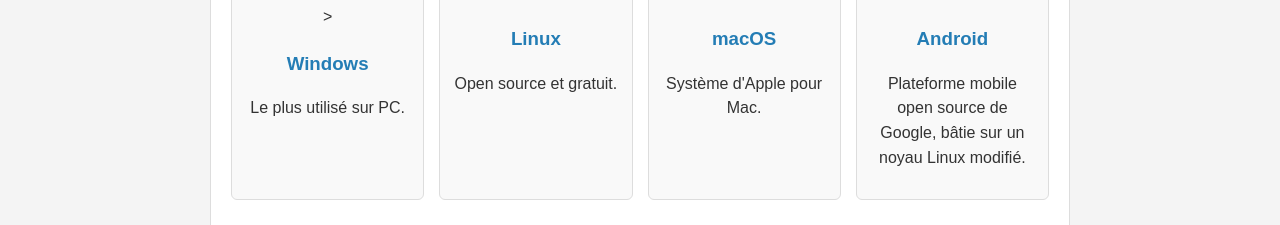
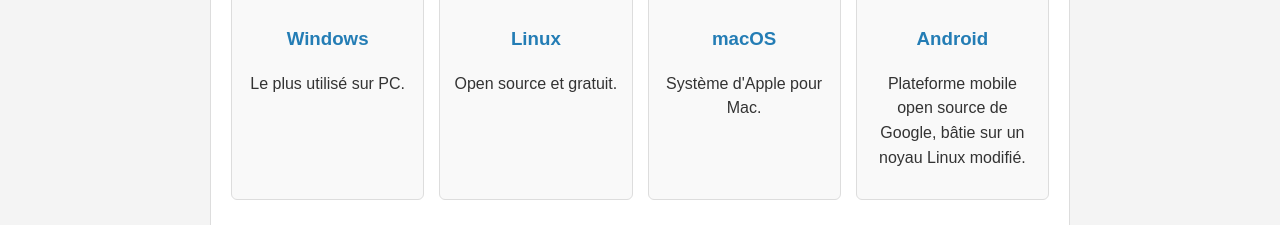
Before and after one commit to malikgafsia980-dotcom/operating-systems-website, a plain HTML site: page index.html in a window 1280 px wide. Shown: the part 554-779 px from the top of the page. Drawn offline with Linux system fonts and the light colour scheme.

```diff
--- a/index.html
+++ b/index.html
@@ -32,7 +32,7 @@
        data-en="The best-known operating systems include Windows, macOS, Linux, Android, and iOS.">Les plus connus sont Windows, macOS, Linux, Android et iOS.</p>
     <h2 data-fr="Les Principaux OS" data-en="Main Operating Systems">Les Principaux OS</h2>
     <div class="os-grid">
-      <article class="os-card"><img src="windows.svg" alt="Logo Windows" <svg xmlns="http://www.w3.org/2000/svg" viewBox="0 0 100 100"><rect x="8" y="12" width="39" height="35" fill="#00a4ef"/><rect x="53" y="8" width="39" height="39" fill="#00a4ef"/><rect x="8" y="53" width="39" height="35" fill="#00a4ef"/><rect x="53" y="53" width="39" height="39" fill="#00a4ef"/></svg>><h3>Windows</h3><p data-fr="Le plus utilisé sur PC." data-en="Widely used on PCs.">Le plus utilisé sur PC.</p></article>
+      <article class="os-card"><img src="windows.svg" alt="Logo Windows" <svg xmlns="http://www.w3.org/2000/svg" viewBox="0 0 100 100"><rect x="8" y="12" width="39" height="35" fill="#00a4ef"/><rect x="53" y="8" width="39" height="39" fill="#00a4ef"/><rect x="8" y="53" width="39" height="35" fill="#00a4ef"/><rect x="53" y="53" width="39" height="39" fill="#00a4ef"/></svg><h3>Windows</h3><p data-fr="Le plus utilisé sur PC." data-en="Widely used on PCs.">Le plus utilisé sur PC.</p></article>
       <article class="os-card"><img src="linux.svg" alt="Mascotte Linux Tux"><h3>Linux</h3><p data-fr="Open source et gratuit." data-en="Open source and free.">Open source et gratuit.</p></article>
       <article class="os-card"><img src="macos.svg" alt="Logo Apple"><h3>macOS</h3><p data-fr="Système d'Apple pour Mac." data-en="Apple's operating system for Mac.">Système d'Apple pour Mac.</p></article>
       <article class="os-card"><img src="android.svg" alt="Logo Android"><h3>Android</h3><p data-fr="Plateforme mobile open source de Google, bâtie sur un noyau Linux modifié." data-en="Google's open-source mobile platform built on a modified Linux kernel.">Plateforme mobile open source de Google, bâtie sur un noyau Linux modifié.</p></article>
```
